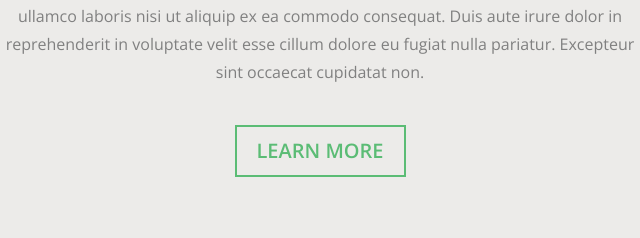
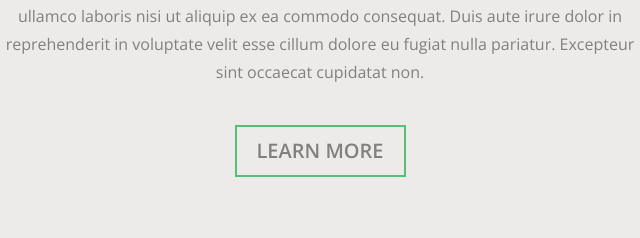
Before and after one commit to jessetylermullins/code_challenge_makespace, a plain HTML site: page index.html in a window 1280 px wide. Shown: the part 1330-1568 px from the top of the page, 320-960 px from the left. Drawn offline with nearby package versions, Linux system fonts and the light colour scheme.

```diff
--- a/css/style.css
+++ b/css/style.css
@@ -499,6 +499,10 @@
       color: white;
       background-color: rgba(91,188,117,1);
       transition: 300ms all ease;
+    }
+
+    a.learn-more {
+      color: inherit;
     }
 
     button.slick-arrow {
```
